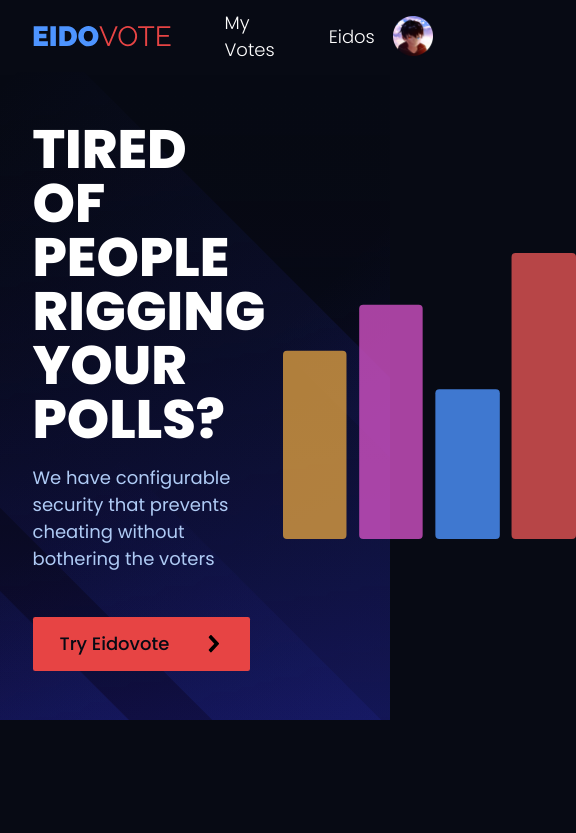
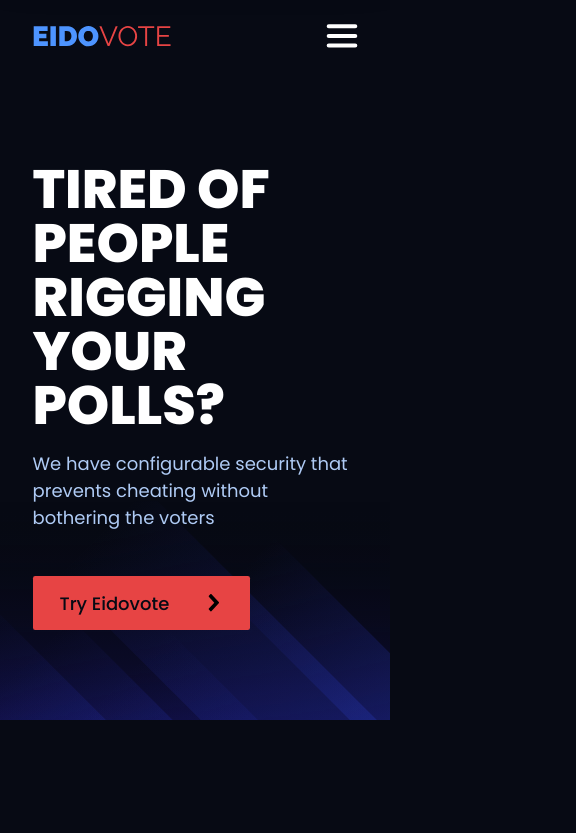
Before and after one commit to EidosX/Pollbox, a Next.js app in the folder frontend/: page / in a window 390 px wide. Shown: the top 833 px of the page, 576 px wide, since content can reach past the window. Built offline with nearby package versions, Linux system fonts and the light colour scheme.

Commit message:
Everything responsive :D

```diff
--- a/frontend/components/navbar.tsx
+++ b/frontend/components/navbar.tsx
@@ -1,10 +1,18 @@
 import Link from 'next/link';
-import { defaultAvatarUrl, useCurrentUser } from '../lib/CurrentUser';
+import { useState } from 'react';
+import {
+  CurrentUser,
+  defaultAvatarUrl,
+  useCurrentUser,
+} from '../lib/CurrentUser';
+import { SafeHSpace } from './SafeHSpace';
 
 export const Navbar = () => {
   const user = useCurrentUser();
+  const [hamMenuOpened, setHamMenuOpened] = useState(false);
   return (
-    <div className="flex text-white font-light relative gap-12 h-16 items-center select-none">
+    <>
+      <div className="flex items-center h-16 z-50 relative">
         <Link href="/">
           <img
             src="svg/logo.svg"
@@ -12,6 +20,31 @@
             className="mr-auto cursor-pointer"
           />
         </Link>
+
+        <img
+          src="svg/hamburger-menu.svg"
+          alt="menu"
+          className="sm:hidden w-7 cursor-pointer"
+          onClick={() => setHamMenuOpened((x) => !x)}
+        ></img>
+
+        <div className="hidden sm:flex text-white font-light relative gap-12 items-center select-none">
+          <RightNavContent user={user}></RightNavContent>
+        </div>
+      </div>
+      <HamMenu
+        className={`sm:hidden absolute z-40 px-12 py-6 left-0 right-0 transition duration-500 shadow-2xl shadow-black ${
+          hamMenuOpened ? 'translate-y-0' : '-translate-y-64'
+        }`}
+        user={user}
+      ></HamMenu>
+    </>
+  );
+};
+
+const RightNavContent = ({ user }: { user: CurrentUser | undefined }) => {
+  return (
+    <>
       {!!user && <p className="cursor-pointer">My Votes</p>}
       {!!user ? (
         <div className="flex gap-4 items-center cursor-pointer">
@@ -27,6 +60,21 @@
           <p className="text-white cursor-pointer">Login</p>
         </Link>
       )}
-    </div>
+    </>
   );
 };
+
+const HamMenu = ({ className, user, ...props }: any) => {
+  return (
+    <SafeHSpace>
+      <div
+        {...props}
+        className={`${
+          className ?? ''
+        } bg-midnight-100 flex flex-col-reverse gap-8 items-center`}
+      >
+        <RightNavContent user={user}></RightNavContent>
+      </div>
+    </SafeHSpace>
+  );
+};
--- a/frontend/pages/index.tsx
+++ b/frontend/pages/index.tsx
@@ -18,7 +18,7 @@
     <img
       src="svg/bg-pattern.svg"
       alt=""
-      className="select-none pointer-events-none absolute top-0 w-full h-full max-h-[42rem] object-cover -z-50"
+      className="select-none pointer-events-none absolute bottom-0 w-full max-h-[42rem] object-cover -z-50"
     />
   );
   const left = (
@@ -51,7 +51,7 @@
         <img
           src="svg/graph-design.svg"
           alt=""
-          className="max-w-xs pl-4 opacity-80"
+          className="max-w-xs pl-4 opacity-80 select-none pointer-events-none hidden lg:block"
         />
       </SafeHSpace>
     </div>
--- a/frontend/tailwind.config.js
+++ b/frontend/tailwind.config.js
@@ -8,6 +8,7 @@
     colors: {
       transparent: '#00000000',
       white: '#FFFFFF',
+      black: '#000000',
       midnight: { 100: '#070A14', 800: '#AFCBF5' },
       red: { 600: '#E74444' },
     },
```
Also changed, not shown: frontend/public/svg/hamburger-menu.svg (added). Lines whose indentation alone changed are shown as unchanged.
